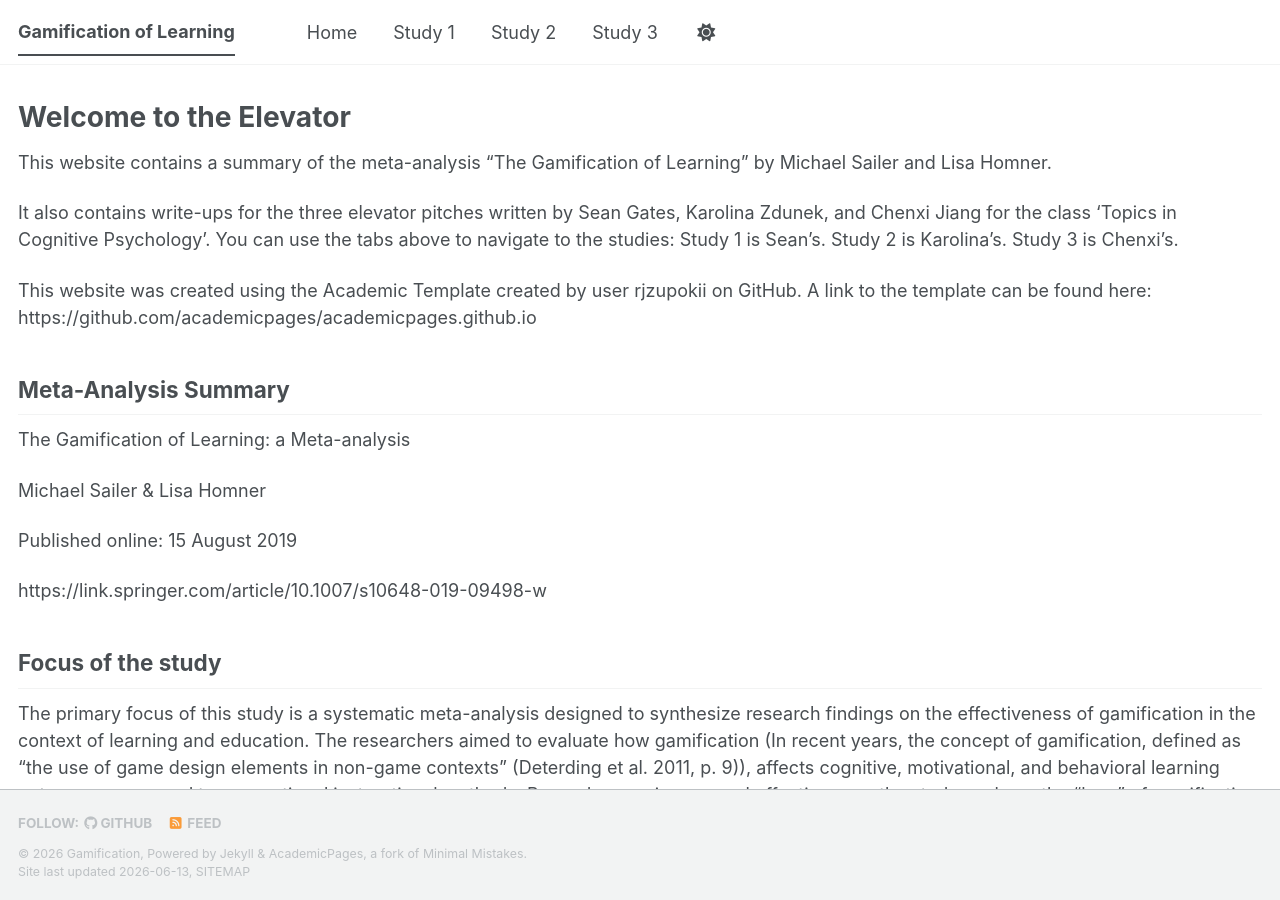
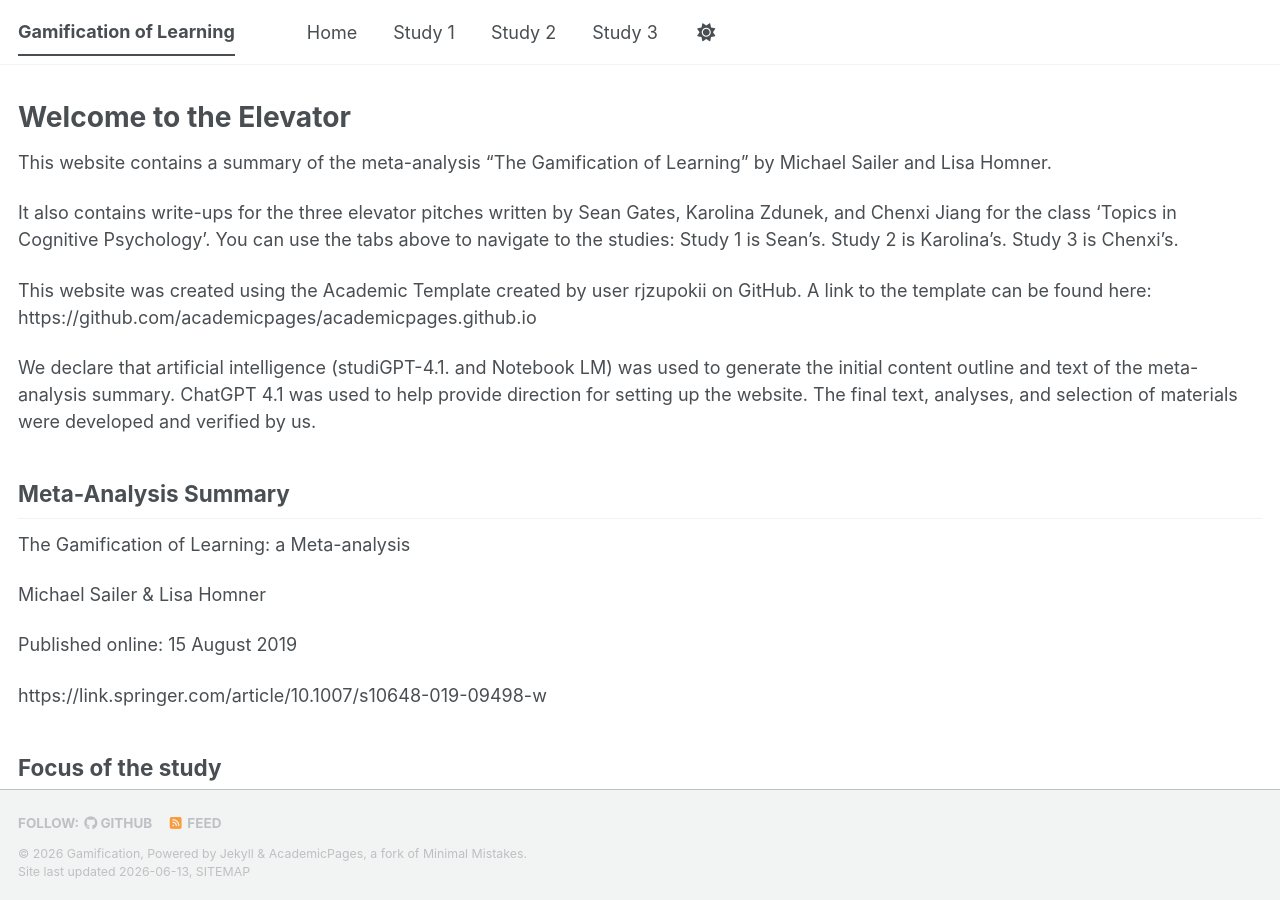
Before and after one commit to gutesy/gamification, a Jekyll site: the page built from _pages/about.md, in a window 1280 px wide and 900 px high. Built offline with Jekyll 4.4.1, drawn with Linux system fonts in a browser that asks for light colours; a script bundle is joined from its source files by our own code; library files that are not in the unit come from our copies.

Commit message:
Update about.md

```diff
--- a/_pages/about.md
+++ b/_pages/about.md
@@ -14,6 +14,8 @@ Study 2 is Karolina's.
 Study 3 is Chenxi's.
 
 This website was created using the Academic Template created by user rjzupokii on GitHub. A link to the template can be found here: https://github.com/academicpages/academicpages.github.io
+
+We declare that artificial intelligence (studiGPT-4.1. and Notebook LM) was used to generate the initial content outline and text of the meta-analysis summary. ChatGPT 4.1 was used to help provide direction for setting up the website. The final text, analyses, and selection of materials were developed and verified by us.
 
 Meta-Analysis Summary
 -
```
